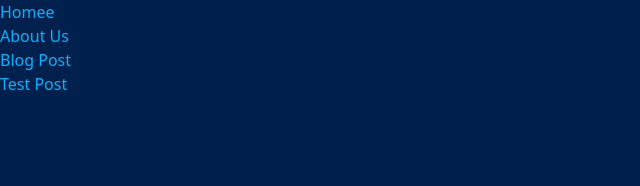
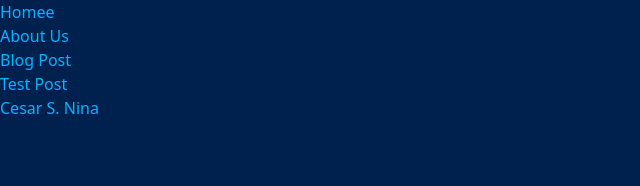
Before and after one commit to cesarsnina/portfolio, a Next.js app: page / in a window 1280 px wide. Shown: the top 186 px of the page, without its empty margins (0-640 px from the left). Built offline with nearby package versions, Linux system fonts and the light colour scheme.

Commit message:
created a Header components

```diff
--- a/src/app/page.tsx
+++ b/src/app/page.tsx
@@ -1,8 +1,14 @@
 import Link from "next/link";
 import NavBar from "../components/NavBar.tsx";
+import Header from "../components/Header.tsx";
 
 const Home = () => {
-  return <NavBar />;
+  return (
+    <>
+      <NavBar />
+      <Header />
+    </>
+  );
 };
 
 export default Home;
--- /dev/null
+++ b/src/components/Header.tsx
@@ -0,0 +1,10 @@
+const Header = () => {
+  return (
+    <header>
+      <img />
+      <h2>Cesar S. Nina</h2>
+    </header>
+  );
+};
+
+export default Header;
```
